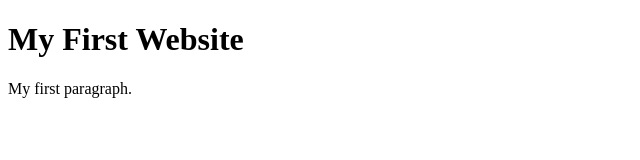
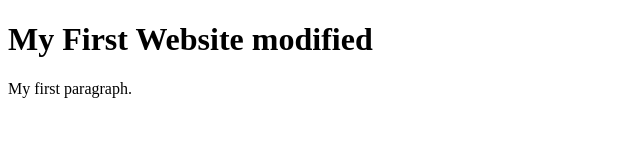
Before and after one commit to ArieiiV/codersrank-template, a website: page index.html in a window 1280 px wide. Shown: the whole page, without its empty margins (0-640 px from the left). Drawn offline with Linux system fonts and the light colour scheme.

Commit message:
First commit modified

```diff
--- a/index.html
+++ b/index.html
@@ -7,7 +7,7 @@
 
 <body>
 
-    <h1>My First Website</h1>
+    <h1>My First Website modified</h1>
     <p>My first paragraph.</p>
 
 </body>
```
